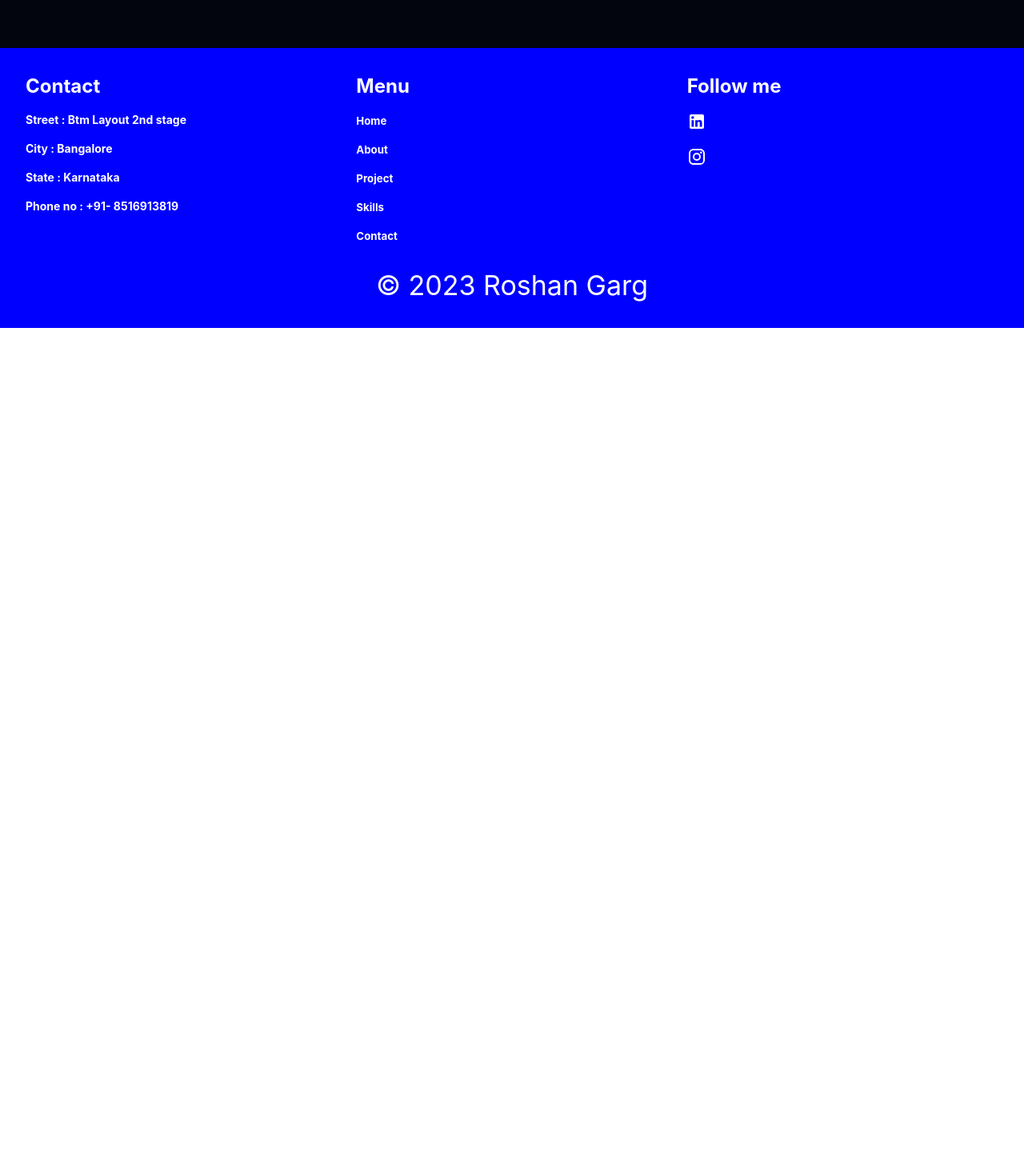
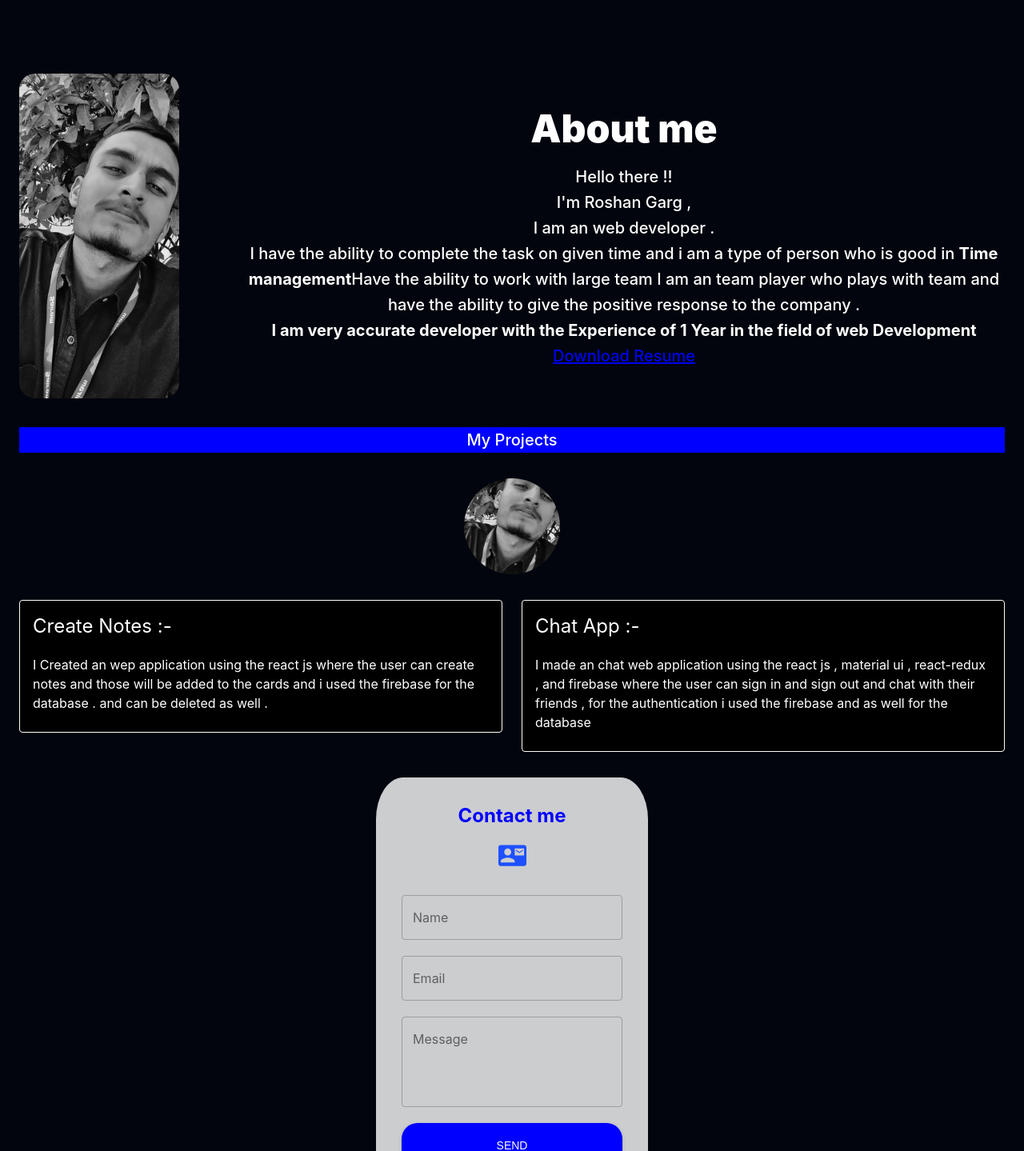
Before and after one commit to roshangarg/RoshanPortfolio, a React (Create React App) app: page / in a window 1280 px wide. Shown: the part 740-2179 px from the top of the page at 80% size. Before the commit the page ends 1150 px from the top, so only its background shows below. Built offline with nearby package versions, Linux system fonts and the light colour scheme.

Commit message:
contact about project Completed

```diff
--- a/src/App.js
+++ b/src/App.js
@@ -6,6 +6,7 @@ import Home from "./components/Home";
 import Navbar from "./components/Navbar";
 import NotFound from "./components/NotFound";
 import Project from "./components/Project";
+import Skills from "./components/Skills";
 import Layout from "./Layout";
 
 
@@ -22,6 +23,7 @@ function App() {
           <Route exact path={"/navbar"} element={<Navbar/>}/>
           <Route exact path={"/contact"} element={<Contact/>}/>
           <Route exact path={"/project"} element={<Project/>}/>
+          <Route exact path={"/skills"} element={<Skills/>}/>
           <Route path="*" element={NotFound} />
 
 
--- a/src/components/About.js
+++ b/src/components/About.js
@@ -1,8 +1,42 @@
 import React from 'react'
+import logo from '../ROSHAN.jpeg'
+import resume from "../Roshan's Resume-4-1.pdf"
+import { Box, Typography, useMediaQuery  } from '@material-ui/core'
+
 
 const About = () => {
+  const matches = useMediaQuery('(min-width:600px)');
+
   return (
-    <div>About</div>
+    <div style={{display:'flex' ,margin:'2rem 0rem' , width:'100%', textAlign:'center', alignItems:'center', justifyContent:'center'}}>
+      {matches &&
+      <Box>
+        <img src={logo} alt="roshan img "  width='200px'  style={{borderRadius:'20px', marginRight:'5rem'}} />
+      </Box>
+      }
+      <Box maxWidth='29px'>
+        <Typography variant='h3' style={{fontWeight:'900' , marginBottom:'1rem'}} >
+          About me
+        </Typography>
+        <Typography variant='h6' style={{}} >
+         Hello there !! <br />
+         I'm Roshan Garg , <br />
+        I am an web developer . <br /> I have the ability to complete the task on given time and i am a type of person who is good in <b>Time management</b>
+        Have the ability to work with large team
+        I am an team player who plays with team and have the ability to give the positive response to the company .
+        <br />
+        <b>
+          I am very accurate developer with the Experience of 1 Year in the field of web Development
+        </b>
+        <br />
+        <a href={resume} download>Download Resume</a>
+
+
+
+
+        </Typography>
+      </Box>
+    </div>
   )
 }
 
--- a/src/components/Contact.js
+++ b/src/components/Contact.js
@@ -1,9 +1,89 @@
-import React from 'react'
+import { TextField, Typography, Button } from "@material-ui/core";
+import ContactMailIcon from "@material-ui/icons/ContactMail";
+import React, { useState } from "react";
 
 const Contact = () => {
+  const [email,setEmail] = useState('')
+  const [name, setName] = useState('')
+  const [message,setMessage] = useState('')
   return (
-    <div>Contact</div>
-  )
-}
+    <div
+      style={{
+        width: "100%",
+        display: "flex",
+        alignItems: "center",
+        justifyContent: "center",
+        margin: "2rem 0rem",
+      }}
+    >
+      <div
+        style={{
+          display: "flex",
+          background: 'rgba(255,255,255,0.8)',
 
-export default Contact
+          alignContent: "center",
+          flexDirection: "column",
+          alignItems: "center",
+          textAlign: "center",
+          justifyContent: "center",
+          padding: "2rem",
+
+          color: "black",
+          // width:'50%',
+
+          borderRadius: "10%",
+        }}
+      >
+        <Typography
+          style={{ fontWeight: "bold", color: "blue", marginBottom: "1rem" }}
+          variant="h5"
+        >
+          Contact me{" "}
+        </Typography>
+
+        <ContactMailIcon
+          style={{ marginBottom: "2rem" }}
+          fontSize="large"
+          color="primary"
+        />
+        <form action="mailto:roshangarg28@gmail.com" noValidate>
+          <TextField type="text" fullWidth label="Name" variant="outlined" value={name}  onChange={(e)=>setName(e.target.value)} />
+          <br />
+          <br />
+          <TextField
+            type="email"
+            fullWidth
+            placeholder="Email"
+            label="Email"
+            variant="outlined"
+            value={email}
+            onChange={(e) => setEmail(e.target.value)}
+          />
+          <br />
+          <br />
+          <TextField type="text" fullWidth label="Message" variant="outlined" rows={4}  multiline
+           value={message} onChange={(e) => setMessage(e.target.value)}
+          />
+          <br />
+          <br />
+          <Button
+            type="submit"
+            style={{
+              background: "blue",
+              color: "white",
+              padding: "1rem",
+              borderRadius: "20px",
+            }}
+            fullWidth
+            variant="contained"
+          >
+            Send
+          </Button>
+          <br />
+        </form>
+      </div>
+    </div>
+  );
+};
+
+export default Contact;
--- a/src/components/Footer.js
+++ b/src/components/Footer.js
@@ -40,16 +40,16 @@ const Footer = () => {
               </Typography>
             </Box>
             <Box>
-              <Typography variant="body2" style={{ marginBottom: "1rem" ,fontWeight:'700'}}>
+              <Typography variant="body2" style={{ marginBottom: "1rem" }}>
                 Street : Btm Layout 2nd stage{" "}
               </Typography>
-              <Typography variant="body2" style={{ marginBottom: "1rem" ,fontWeight:'700'}}>
+              <Typography variant="body2" style={{ marginBottom: "1rem" ,}}>
                 City : Bangalore{" "}
               </Typography>
-              <Typography variant="body2" style={{ marginBottom: "1rem",fontWeight:'700' }}>
+              <Typography variant="body2" style={{ marginBottom: "1rem", }}>
                 State : Karnataka
               </Typography>
-              <Typography variant="body2" style={{ marginBottom: "1rem" ,fontWeight:'700'}}>
+              <Typography variant="body2" style={{ marginBottom: "1rem" ,}}>
                 Phone no : +91- 8516913819
               </Typography>
             </Box>
@@ -62,7 +62,7 @@ const Footer = () => {
             </Box>
             <Box>
               {routes.map((item) => (
-                <Box key={item.path} style={{ marginBottom: "1rem" ,fontWeight:'700'}}>
+                <Box key={item.path} style={{ marginBottom: "1rem" ,}}>
                   <Link
                     style={{
                       color: "white",
--- a/src/components/Home.js
+++ b/src/components/Home.js
@@ -1,21 +1,35 @@
-import { Box, Typography } from '@material-ui/core'
+import { Avatar, Box, Typography ,useMediaQuery} from '@material-ui/core'
 import React from 'react'
 import Contact from './Contact'
+import logo  from '../ROSHAN.jpeg'
+import Project from './Project'
+import About from './About'
 const Home = () => {
+  const matches = useMediaQuery('(min-width:600px)');
   return (
 
     <div >
      <div style={{width:'100%' , height:'92vh',display:'flex', alignContent:'center', alignItems:'center', justifyContent:'center'}}>
 
-           <Typography variant='h6' style={{fontSize:'2rem',maxWidth:'80%', }} >
-            Hey there !! <br/> I'm ROSHAN GARG <br />Your Developer
+           <Typography variant='h6' style={{fontSize:'2rem',maxWidth:'80%', marginRight:'1rem' }} >
+            Hey there !! <br/> I'm ROSHAN GARG <br />
+            Web Developwer
            </Typography>
-           <Box>
+           {!matches &&
+
+           <Avatar src={logo} style={{ width:'120px', height:'130px', objectFit:'contain'}}/>}
+
+           {matches &&
+      <Box>
+        <img src={logo} alt="roshan img "  width='200px'  style={{borderRadius:'20px', marginRight:'5rem'}} />
+      </Box>
+      }
 
 
-           </Box>
-
       </div>
+      <About/>
+      <Project/>
+      <Contact/>
 
 
 
--- a/src/components/Project.js
+++ b/src/components/Project.js
@@ -1,8 +1,65 @@
 import React from 'react'
+import { makeStyles } from '@material-ui/core/styles';
+import { Card, Avatar, Link, Typography ,CardContent, Grid , Box} from '@material-ui/core';
+import logo  from '../ROSHAN.jpeg'
 
+const useStyles = makeStyles({
+
+});
 const Project = () => {
+  const classes = useStyles();
+
+
   return (
-    <div>project</div>
+    <div style={{margin:'2rem 0rem ' }} >
+      <Typography variant='h6' style={{width:'100%' , textAlign:'center' ,margin:'2rem 0rem',background:'blue' }}>
+        My Projects
+      </Typography>
+      <Box style={{width:'100%' ,display:'flex', textAlign:'center' ,margin:'2rem 0rem',justifyContent:'center'}}>
+
+      <Avatar src={logo} style={{ width:'120px', height:'120px', }}/>
+      </Box>
+      <Grid container spacing={3}>
+        <Grid style={{width :'50%' }} item sm={6} xs={12}>
+        <Link href='https://roshangarg.github.io/muiProject/' target='_blank' style={{textDecoration:'none'}}>
+            <Card style={{background:'black',color:'white' , border:'1px solid white'}}>
+
+              <CardContent>
+              <Typography variant='h5' >
+                  Create Notes :-
+                </Typography>
+                <br />
+                <Typography>
+                  I Created an wep application using the react js where the user can create notes and those will be added to the cards and i used the firebase for the database . and can be deleted as well .
+                </Typography>
+
+              </CardContent>
+            </Card>
+        </Link>
+        </Grid>
+        <Grid style={{width :'50%',}} item sm={6} xs={12}>
+        <Link style={{textDecoration:'none'}}  href='https://roshangarg.github.io/RoshhChat/' target='_blank'>
+            <Card style={{background:'black',color:'white' ,border:'1px solid white'}}>
+
+              <CardContent>
+              <Typography variant='h5'  >
+                 Chat App :-
+                </Typography>
+                <br />
+                <Typography>
+                  I made an chat web application using the react js , material ui , react-redux , and firebase
+                  where the user can sign in and sign out and chat with their friends , for the authentication i used the firebase and as well for the database
+                </Typography>
+
+              </CardContent>
+            </Card>
+        </Link>
+          </Grid>
+      </Grid>
+
+
+
+    </div>
   )
 }
 
--- /dev/null
+++ b/src/components/Skills.js
@@ -0,0 +1,11 @@
+import React from 'react'
+
+const Skills = () => {
+  return (
+    <div>
+
+    </div>
+  )
+}
+
+export default Skills
```
Also changed, not shown: src/ROSHAN.jpeg (added), 1 other file (tests, documents, lock files or other folders).
